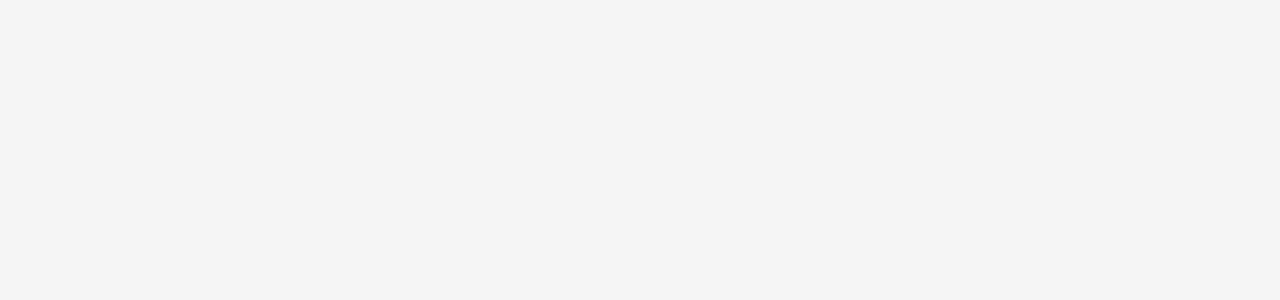
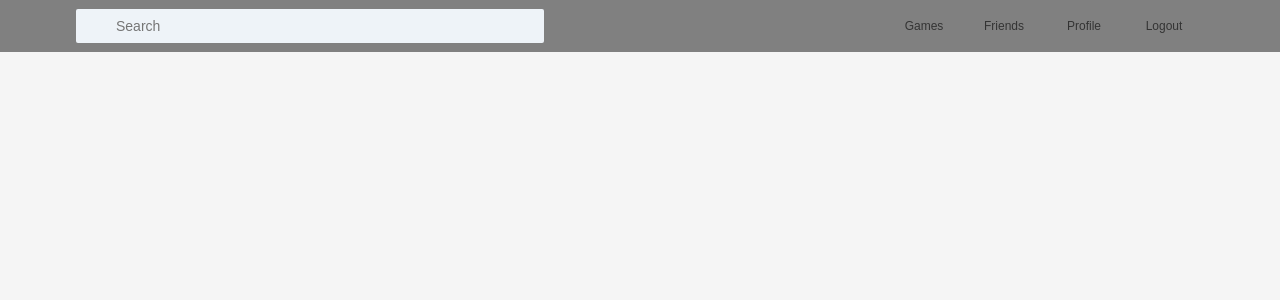
Before and after one commit to DrPayne25/Party-Up, a React (Create React App) app in the folder Front-End/: page /feed in a window 1280 px wide. Before the commit this address had no page. Shown: the top 300 px of the page. Built offline with nearby package versions, Linux system fonts and the light colour scheme.

Commit message:
header and page skeletons

```diff
--- a/Front-End/src/App.js
+++ b/Front-End/src/App.js
@@ -1,7 +1,9 @@
 import { BrowserRouter, Routes, Route } from 'react-router-dom';
 import React from 'react';
-import Landing from './components/Landing.js';
+import Landing from './components/Landing/Landing.js';
 import SignUp from './components/SignUp.js';
+import Feed from './components/Feed/Feed.js';
+import Profile from './components/Profile/Profile.js';
 
 const App = () => {
     return (
@@ -20,6 +22,18 @@ const App = () => {
                             <SignUp />
                         }
                     />
+                    <Route
+                        exact path='/feed'
+                        element={
+                            <Feed />
+                        }
+                    />
+                    <Route
+                        exact path='/profile'
+                        element={
+                            <Profile />
+                        }
+                    />
                 </Routes>
             </BrowserRouter>
         </div>
--- /dev/null
+++ b/Front-End/src/components/Feed/Feed.js
@@ -0,0 +1,11 @@
+import React from 'react';
+import styled from 'styled-components'
+import Header from '../Header';
+
+const Feed = () => {
+    return (
+        <Header />
+    )
+}
+
+export default Feed
--- /dev/null
+++ b/Front-End/src/components/Header.js
@@ -0,0 +1,160 @@
+import React from 'react';
+import styled from 'styled-components';
+
+const Header = () => {
+    return (
+        <Container>
+            <Content>
+                <Search>
+                    <div>
+						<input type="text" placeholder="Search" />
+					</div>
+                </Search>
+                <Nav>
+                    <NavListWrap>
+                        <NavList>
+                            <a href='/feed'>
+                                <span>Games</span>
+                            </a>
+                        </NavList>
+                        <NavList>
+                            <a href='/feed'>
+                                <span>Friends</span>
+                            </a>
+                        </NavList>
+                        <NavList>
+                            <a href='/feed'>
+                                <span>Profile</span>
+                            </a>
+                        </NavList>
+                        <NavList>
+                            <a href='/feed'>
+                                <span>Logout</span>
+                            </a>
+                        </NavList>
+                    </NavListWrap>
+                </Nav>
+            </Content>
+        </Container>
+    )
+}
+
+const Container = styled.div`
+    background-color: gray;
+	padding: 0 24px;
+	position: sticky;
+	top: 0;
+	left: 0;
+	/* width: 100vw; */
+	z-index: 10;
+`
+const Content = styled.div`
+	display: flex;
+	align-items: center;
+	margin: 0 auto;
+	height: 100%;
+	max-width: 1128px;
+`;
+
+const Search = styled.div`
+	opacity: 1;
+	flex-grow: 1;
+	position: relative;
+	@media (max-width: 768px) {
+		flex-grow: unset;
+	}
+	& > div {
+		max-width: 480px;
+		input {
+			border: none;
+			box-shadow: none;
+			background-color: #eef3f8;
+			border-radius: 2px;
+			color: rgba(0, 0, 0, 0.9);
+			width: 420px;
+			padding: 0 8px 0 40px;
+			line-height: 1.75;
+			font-weight: 400;
+			font-size: 14px;
+			height: 34px;
+			vertical-align: text-top;
+			border-color: #dce6f1;
+			@media (max-width: 768px) {
+				width: 140px;
+			}
+		}
+	}
+`;
+
+const Nav = styled.nav`
+	margin-left: auto;
+	display: block;
+	@media (max-width: 768px) {
+		position: fixed;
+		left: 0;
+		bottom: 0;
+		width: 100%;
+	}
+`;
+
+const NavListWrap = styled.ul`
+	display: flex;
+	flex-wrap: nowrap;
+	list-style-type: none;
+	justify-content: space-between;
+	.active {
+		span::after {
+			content: "";
+			transform: scaleX(1);
+			border-bottom: 2px solid var(--white, #fff);
+			position: absolute;
+			left: 0;
+			bottom: 0;
+			transition: transform 0.2s ease-in-out;
+			width: 100%;
+			border-color: rgba(0, 0, 0, 0.9);
+		}
+	}
+`;
+
+const NavList = styled.li`
+	display: flex;
+	align-items: center;
+	a {
+		align-items: center;
+		background: transparent;
+		display: flex;
+		flex-direction: column;
+		font-size: 12px;
+		font-weight: 400;
+		justify-content: center;
+		line-height: 1.5;
+		min-height: 52px;
+		min-width: 80px;
+		position: relative;
+		text-decoration: none;
+		span {
+			color: rgba(0, 0, 0, 0.6);
+			display: flex;
+			align-items: center;
+			text-align: center;
+		}
+		@media (max-width: 768px) {
+			min-width: 50px;
+			font-size: 9px;
+			span > img {
+				width: 40%;
+			}
+		}
+	}
+	&:hover,
+	&:active {
+		a {
+			span {
+				color: rgba(0, 0, 0, 0.9);
+			}
+		}
+	}
+`;
+
+export default Header
--- /dev/null
+++ b/Front-End/src/components/Profile/Profile.js
@@ -0,0 +1,33 @@
+import React from 'react';
+import styled from 'styled-components'
+import Header from '../Header';
+
+const Profile = () => {
+    return (
+        <div>
+            <Header />
+            <ProfilePic>
+                <img src='http://placekitten.com/300/300' alt='' />
+            </ProfilePic>
+            <About>
+                <h1>Stuff about me</h1>
+            </About>
+            <Post>
+                <form>
+                    <label>Post something</label>
+                    <input type='text'/>
+                </form>
+            </Post>
+            <Achievements>
+                <h1>Achievements go here</h1>
+            </Achievements>
+        </div>
+    )
+}
+
+const ProfilePic = styled.div``
+const About = styled.div``
+const Post = styled.div``
+const Achievements = styled.div``
+
+export default Profile
```
Also changed, not shown: Front-End/src/components/Landing/Landing.js (renamed from Front-End/src/components/Landing.js), Front-End/src/components/Landing/LandingForm.js (renamed from Front-End/src/components/LandingForm.js).
